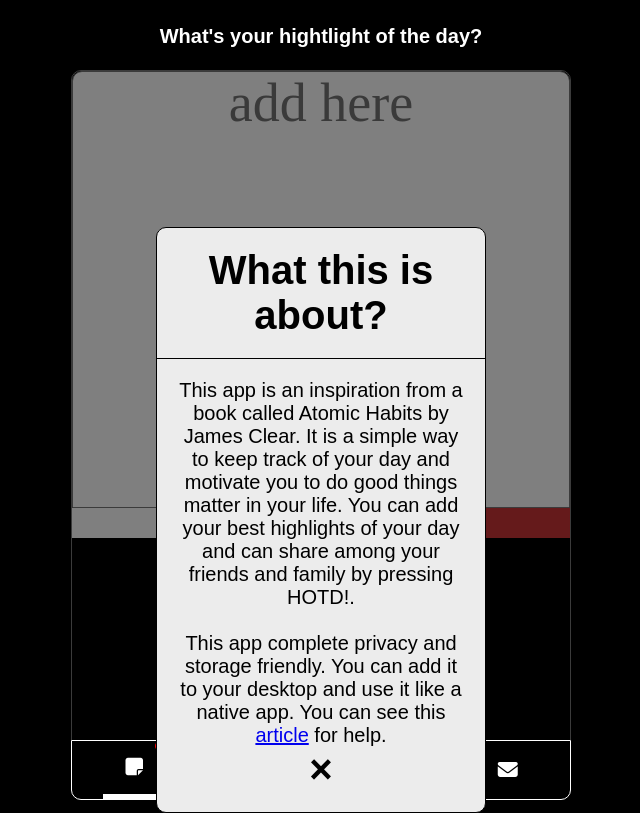
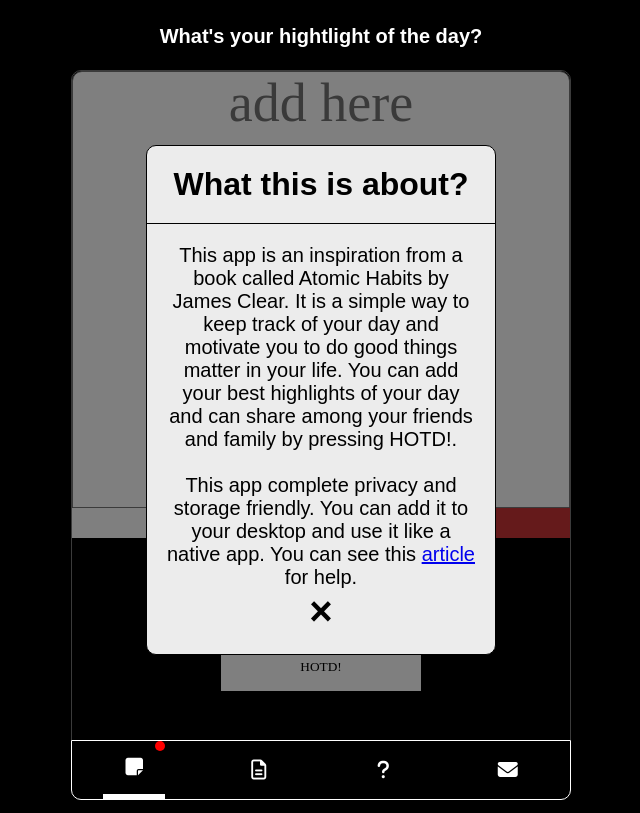
Before and after one commit to sdpathak24/HOTD, a plain HTML site: page index.html in a window 1280 px wide. Both pictures are taken after a click on the link 702 px from the left and 770 px from the top of the page. Shown: the whole page, without its empty margins (319-959 px from the left). Drawn offline with Linux system fonts and the light colour scheme.

Commit message:
style fixes

```diff
--- a/style.css
+++ b/style.css
@@ -95,14 +95,14 @@ h1 {
   border: 1px solid black;
   border-radius: 10px;
   z-index: 1000;
-  max-width: 80%;
+  max-width: 90%;
   transition: 200ms ease-in-out;
-  width: 330px;
+  width: 350px;
 }
 
 .info.active {
   transform: translate(-50%, -50%) scale(1);
-  top: 65%;
+  top: 50%;
 }
 
 .info-div {
@@ -112,7 +112,7 @@ h1 {
 .info-header {
   padding: 20px;
   border-bottom: 1px solid black;
-  font-size: 20px;
+  font-size: 16px;
 }
 
 .info-text {
```
